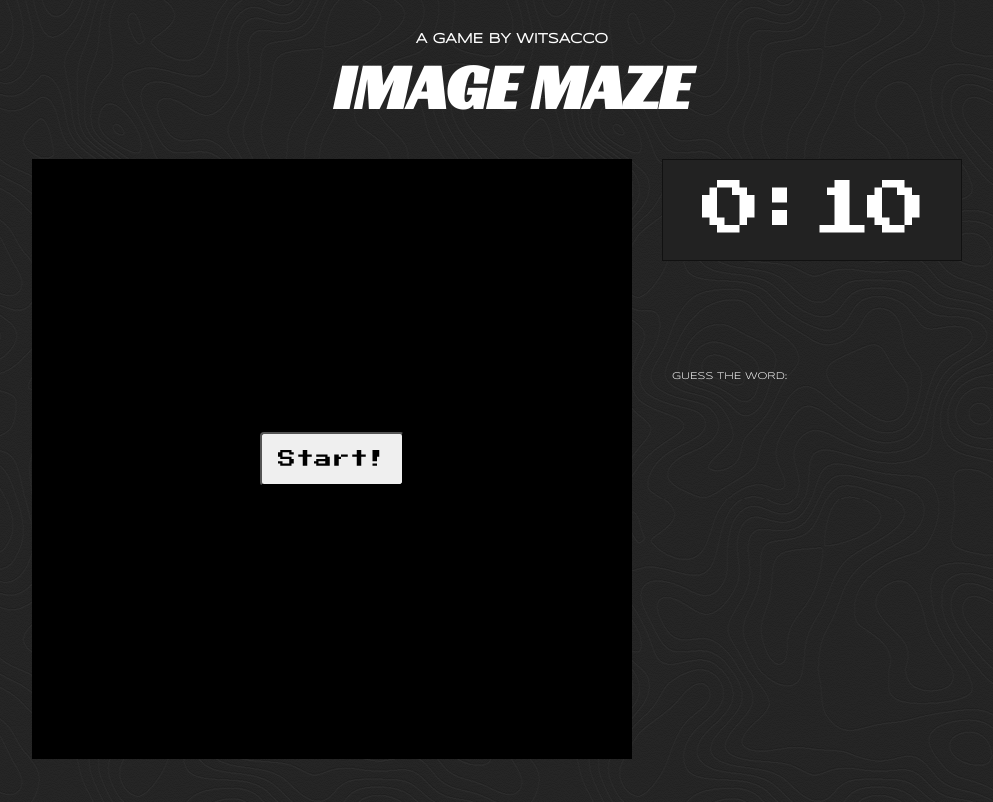
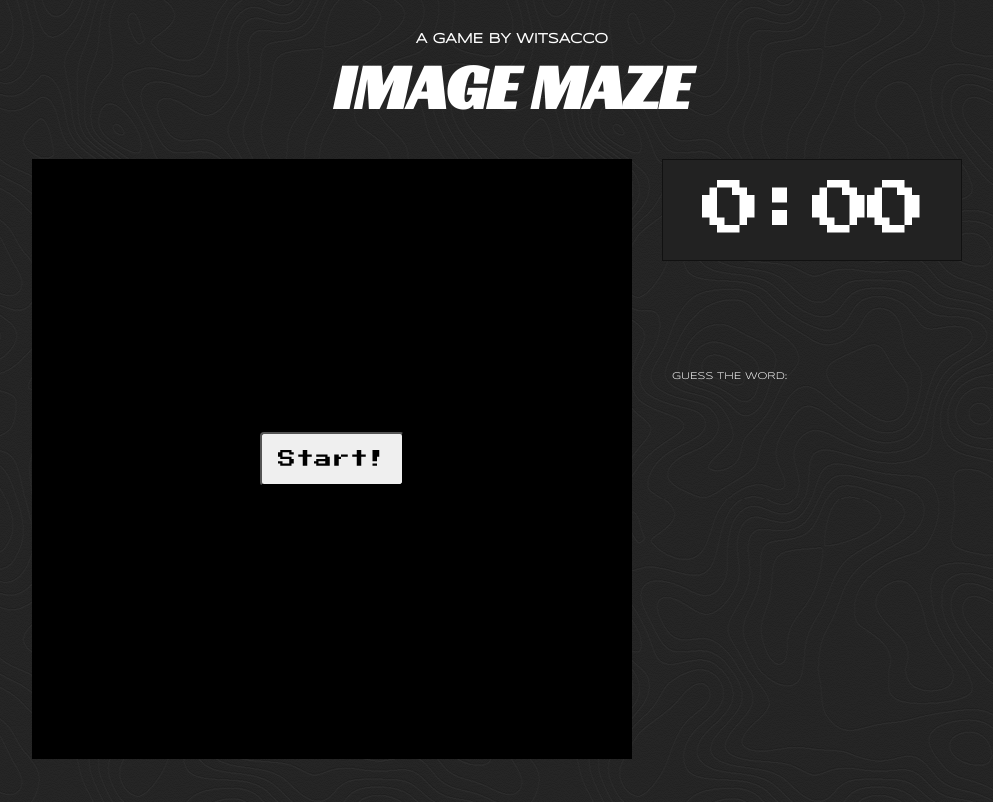
Before and after one commit to Witsacco/ImageMaze, a Flask app: page / in a window 1280 px wide. Shown: the top 802 px of the page, without its empty margins (128-1121 px from the left). Run offline with Flask 2, Linux system fonts and the light colour scheme; some libraries are stand-ins or nearby versions; some web fonts are replaced.

Commit message:
Heroku setup

```diff
--- a/templates/index.html
+++ b/templates/index.html
@@ -112,7 +112,7 @@
 
 				<div id="gameControls">
 
-					<div id="clock">0:10</div>
+					<div id="clock">0:00</div>
 
 					<div id="message"></div>
 
```
Also changed, not shown: requirements.txt (+8 -1 lines), 1 other file.
